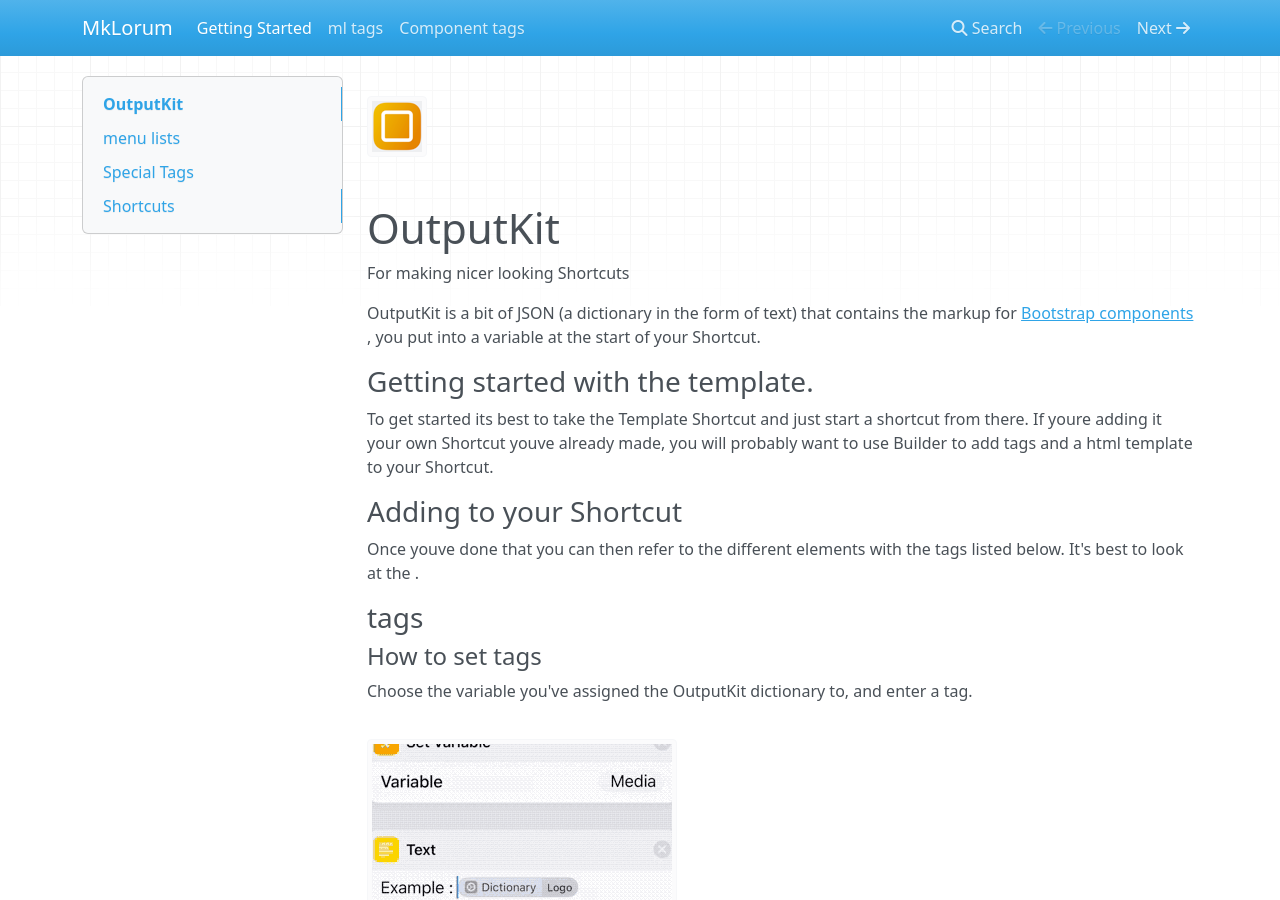
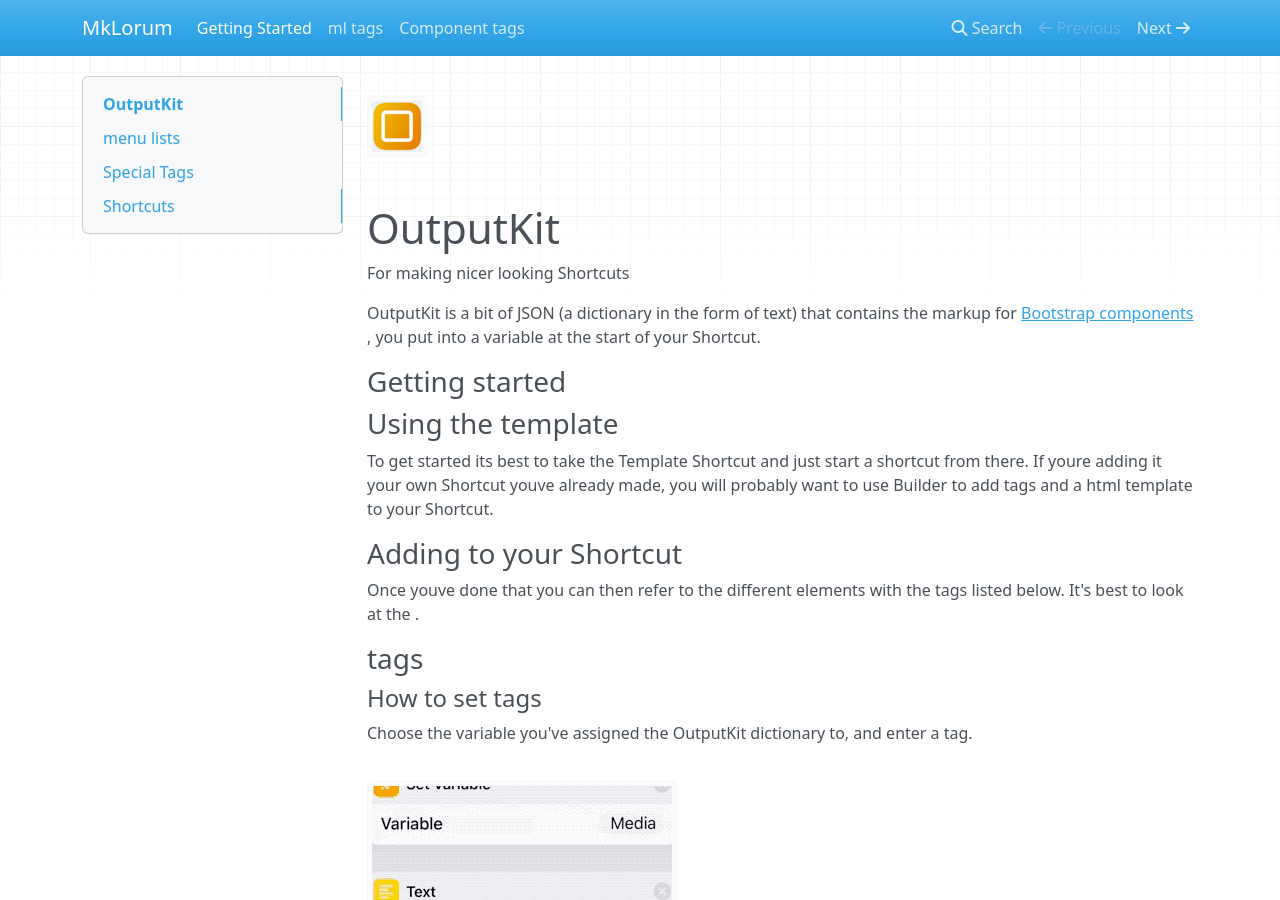
Before and after one commit to nturpin0/OutputKit, an MkDocs documentation site: the page built from docs/index.md, in a window 1280 px wide and 900 px high. Built offline with MkDocs 1.6.1, drawn with Linux system fonts in a browser that asks for light colours; nearby versions of some CDN libraries.

Commit message:
Update index.md

```diff
--- a/docs/index.md
+++ b/docs/index.md
@@ -6,7 +6,9 @@
 OutputKit is a bit of JSON (a dictionary in the form of text) that contains the markup for [Bootstrap components](https://getbootstrap.com/docs/4.0/components/alerts/)  , you put into a variable at the start of your Shortcut.
 
 
-### Getting started with the template.
+### Getting started
+
+### Using the template
 To get started its best to take the Template Shortcut and just start a shortcut from there.
 If youre adding it your own Shortcut youve already made, you will probably want to use Builder to add tags and a html template to your Shortcut.
 
```
